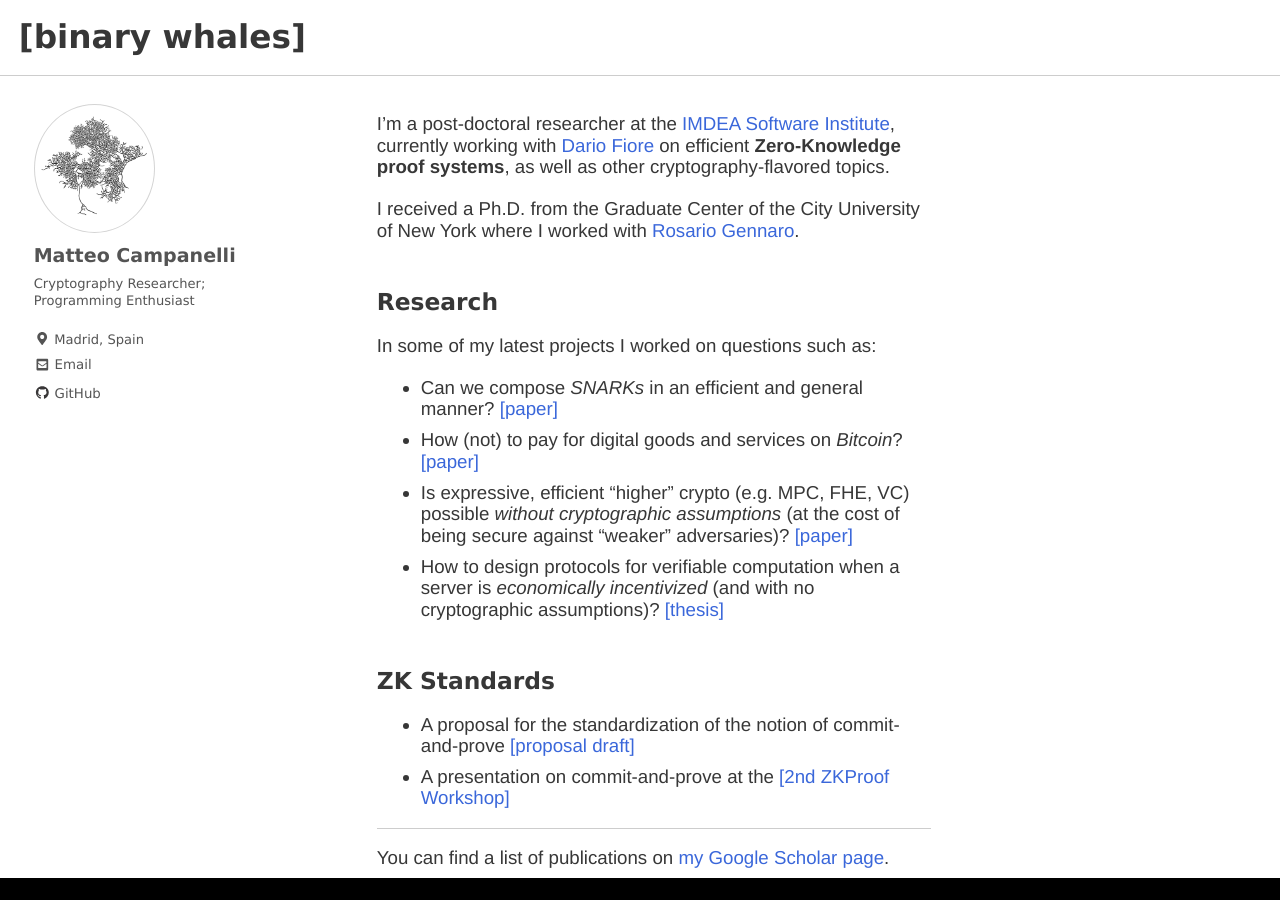
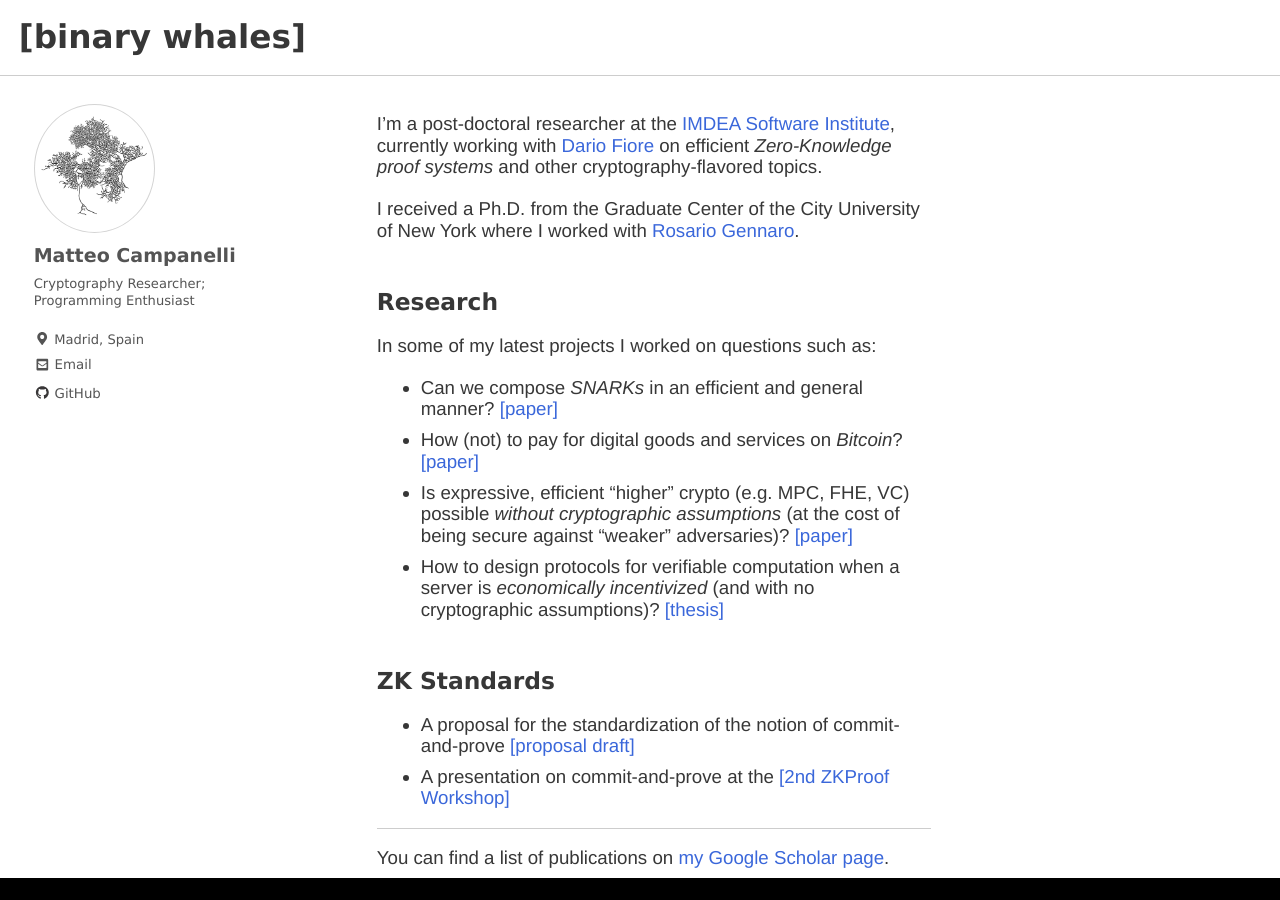
Before and after one commit to matteocam/matteocam.github.io, a Jekyll site: the page built from index.md, in a window 1280 px wide and 900 px high. Built offline with Jekyll 4.4.1, drawn with Linux system fonts in a browser that asks for light colours; nearby versions of some CDN libraries; some web fonts are replaced; a script that is not in the unit is left out.

```diff
--- a/_config.yml
+++ b/_config.yml
@@ -223,7 +223,7 @@ timezone: "Europe/Madrid" # https://en.wikipedia.org/wiki/List_of_tz_database_ti
 
 
 # Plugins (previously gems:)
-plugins:
+plugins_dir:
   - jekyll-paginate
   - jekyll-sitemap
   - jekyll-gist
--- a/index.md
+++ b/index.md
@@ -7,7 +7,7 @@ author_profile: true
 
 
 I'm a post-doctoral researcher at the [IMDEA Software Institute](https://software.imdea.org/index.html), currently working with
-[Dario Fiore](http://www.dariofiore.it/) on  efficient **Zero-Knowledge proof systems**, as well as other cryptography-flavored topics.
+[Dario Fiore](http://www.dariofiore.it/) on  efficient _Zero-Knowledge proof systems_ and  other cryptography-flavored topics.
 
 I received a Ph.D. from the Graduate Center of the City University of New York where I worked with [Rosario Gennaro](http://www-cs.ccny.cuny.edu/~rosario/).
 
```
